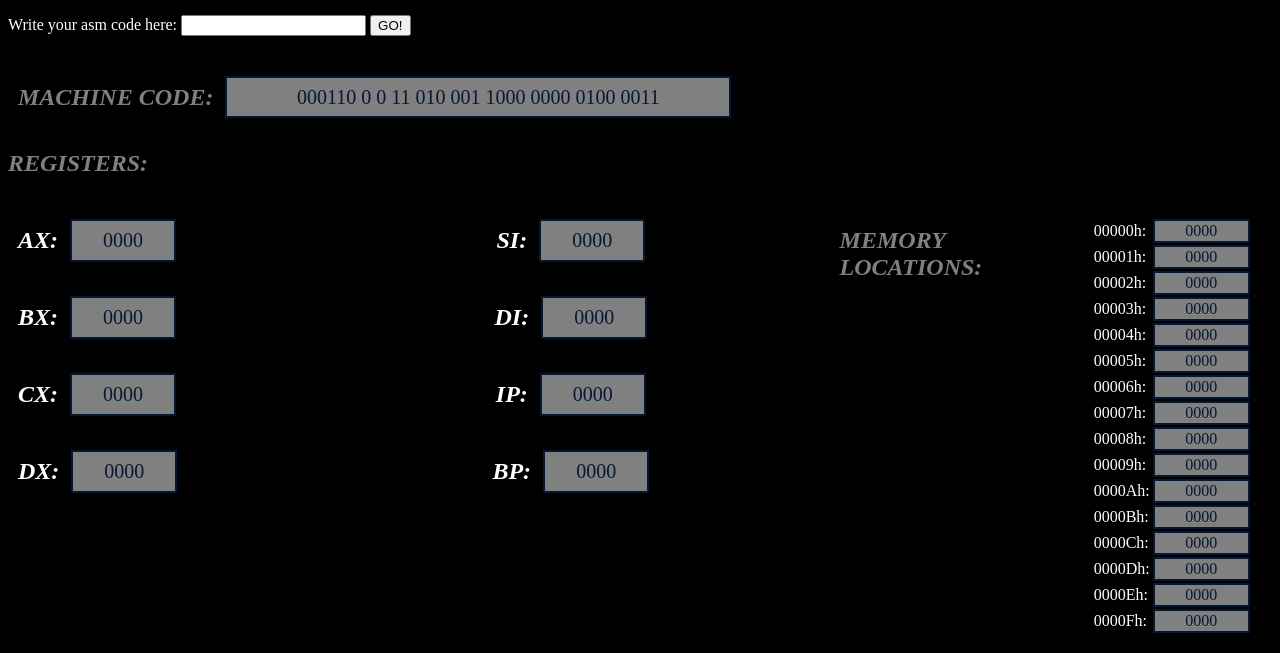
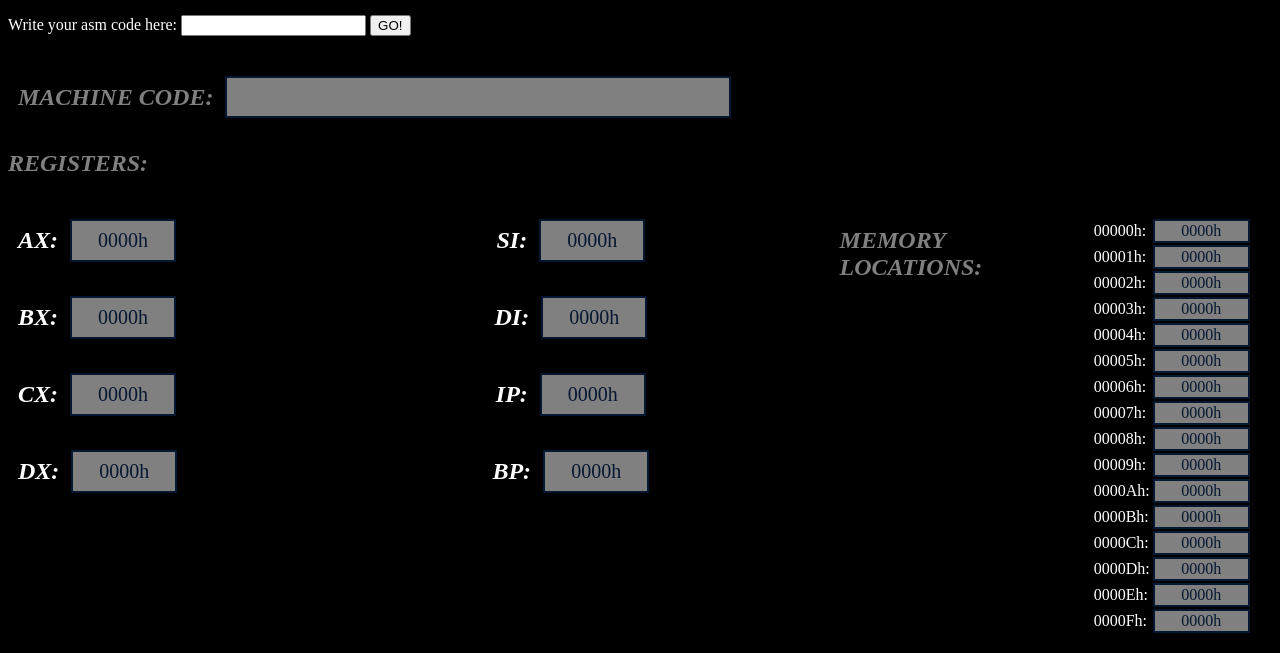
Before and after one commit to rameenaamir137/COAL-assignment, a plain HTML site: page index.html in a window 1280 px wide. Shown: the part 147-800 px from the top of the page. Drawn offline with Linux system fonts and the light colour scheme.

Commit message:
commit 1

```diff
--- a/index.html
+++ b/index.html
@@ -20,15 +20,15 @@
     <br>
 
     <label for="ASMCODE" style="color:white; justify-content: center;font-size: medium;">Write your asm code here: </label>
-    <input type="text" id="footer-field" name="ASMCODE">
-    <button class="BUTTON1" style="justify-content: center;">GO!</button>
+    <input id="id1" type="text"  name="ASMCODE">
+    <button class="BUTTON1" style="justify-content: center;" onclick="myFunction()">GO!</button>
     <br><br>
     <div style="display: flex; margin:10px;justify-content: left;">
         <h2 class="naming" style="color:gray; font-style: italic;">MACHINE CODE:</h2>
         <table style="margin:10px;">
         <tr>
-            <td style="background-color: gray; border: 2px solid #061731; color: #061731; width: 500px; text-align: center;font-size:20px">
-            000110 0 0 11 010 001 1000 0000 0100 0011
+            <td id="machine_code" style="background-color: gray; border: 2px solid #061731; color: #061731; width: 500px; text-align: center;font-size:20px">
+
             </td>
             <!--<td style="background-color: gray; border: 2px solid #061731; color: #061731;">0</td>
             <td style="background-color: gray; border: 2px solid #061731; color: #061731;">0</td>
@@ -50,7 +50,7 @@
         <h2 class="naming" style="color:white; font-style: italic;">AX:</h2>
         <table style="margin:10px;">
         <tr>
-            <td style="background-color: gray; border: 2px solid #061731; color: #061731; width: 100px; text-align: center;font-size:20px">0000</td>
+            <td id="AX" style="background-color: gray; border: 2px solid #061731; color: #061731; width: 100px; text-align: center;font-size:20px">0000h</td>
             <!--<td style="background-color: gray; border: 2px solid #061731; color: #061731;">0</td>
             <td style="background-color: gray; border: 2px solid #061731; color: #061731;">0</td>
             <td style="background-color: gray; border: 2px solid #061731; color: #061731;">00</td>
@@ -64,7 +64,7 @@
         <h2 class="naming" style="color:white; font-style: italic;">BX:</h2>
         <table style="margin:10px;">
         <tr>
-            <td style="background-color: gray; border: 2px solid #061731; color: #061731; width: 100px; text-align: center;font-size:20px">0000</td>
+            <td id="BX" style="background-color: gray; border: 2px solid #061731; color: #061731; width: 100px; text-align: center;font-size:20px">0000h</td>
             <!--<td style="background-color: gray; border: 2px solid #061731; color: #061731;">0</td>
             <td style="background-color: gray; border: 2px solid #061731; color: #061731;">0</td>
             <td style="background-color: gray; border: 2px solid #061731; color: #061731;">00</td>
@@ -78,7 +78,7 @@
     <h2 class="naming" style="color:white; font-style: italic;">CX:</h2>
     <table style="margin:10px;">
     <tr>
-        <td style="background-color: gray; border: 2px solid #061731; color: #061731; width: 100px; text-align: center;font-size:20px">0000</td>
+        <td id="CX" style="background-color: gray; border: 2px solid #061731; color: #061731; width: 100px; text-align: center;font-size:20px">0000h</td>
         <!--<td style="background-color: gray; border: 2px solid #061731; color: #061731;">0</td>
         <td style="background-color: gray; border: 2px solid #061731; color: #061731;">0</td>
         <td style="background-color: gray; border: 2px solid #061731; color: #061731;">00</td>
@@ -92,7 +92,7 @@
     <h2 class="naming" style="color:white; font-style: italic;">DX:</h2>
     <table style="margin:10px;">
     <tr>
-        <td style="background-color: gray; border: 2px solid #061731; color: #061731; width: 100px; text-align: center;font-size:20px">0000</td>
+        <td id="DX" style="background-color: gray; border: 2px solid #061731; color: #061731; width: 100px; text-align: center;font-size:20px">0000h</td>
         <!--<td style="background-color: gray; border: 2px solid #061731; color: #061731;">0</td>
         <td style="background-color: gray; border: 2px solid #061731; color: #061731;">0</td>
         <td style="background-color: gray; border: 2px solid #061731; color: #061731;">00</td>
@@ -111,7 +111,7 @@
     <h2 class="naming" style="color:white; font-style: italic;">SI:</h2>
     <table style="margin:10px;">
     <tr>
-        <td style="background-color: gray; border: 2px solid #061731; color: #061731; width: 100px; text-align: center;font-size:20px">0000</td>
+        <td id="SI" style="background-color: gray; border: 2px solid #061731; color: #061731; width: 100px; text-align: center;font-size:20px">0000h</td>
         <!--<td style="background-color: gray; border: 2px solid #061731; color: #061731;">0</td>
         <td style="background-color: gray; border: 2px solid #061731; color: #061731;">0</td>
         <td style="background-color: gray; border: 2px solid #061731; color: #061731;">00</td>
@@ -125,7 +125,7 @@
     <h2 class="naming" style="color:white; font-style: italic;">DI:</h2>
     <table style="margin:10px;">
     <tr>
-        <td style="background-color: gray; border: 2px solid #061731; color: #061731; width: 100px; text-align: center;font-size:20px">0000</td>
+        <td id="DI" style="background-color: gray; border: 2px solid #061731; color: #061731; width: 100px; text-align: center;font-size:20px">0000h</td>
         <!--<td style="background-color: gray; border: 2px solid #061731; color: #061731;">0</td>
         <td style="background-color: gray; border: 2px solid #061731; color: #061731;">0</td>
         <td style="background-color: gray; border: 2px solid #061731; color: #061731;">00</td>
@@ -139,7 +139,7 @@
     <h2 class="naming" style="color:white; font-style: italic;">IP:</h2>
     <table style="margin:10px;">
     <tr>
-        <td style="background-color: gray; border: 2px solid #061731; color: #061731; width: 100px; text-align: center;font-size:20px">0000</td>
+        <td id="IP" style="background-color: gray; border: 2px solid #061731; color: #061731; width: 100px; text-align: center;font-size:20px">0000h</td>
         <!--<td style="background-color: gray; border: 2px solid #061731; color: #061731;">0</td>
         <td style="background-color: gray; border: 2px solid #061731; color: #061731;">0</td>
         <td style="background-color: gray; border: 2px solid #061731; color: #061731;">00</td>
@@ -153,7 +153,7 @@
         <h2 class="naming" style="color:white; font-style: italic;">BP:</h2>
         <table style="margin:10px;">
         <tr>
-            <td style="background-color: gray; border: 2px solid #061731; color: #061731; width: 100px; text-align: center;font-size:20px">0000</td>
+            <td id="BP" style="background-color: gray; border: 2px solid #061731; color: #061731; width: 100px; text-align: center;font-size:20px">0000h</td>
             <!--<td style="background-color: gray; border: 2px solid #061731; color: #061731;">0</td>
             <td style="background-color: gray; border: 2px solid #061731; color: #061731;">0</td>
             <td style="background-color: gray; border: 2px solid #061731; color: #061731;">00</td>
@@ -170,37 +170,37 @@
             <h2 style = "color:gray;font-style: italic;">MEMORY LOCATIONS:</h2>
             <table style="margin:10px;">
                 <tr><td style="color:white">00000h:</td>
-                    <td style="background-color: gray; border: 2px solid #061731; color: #061731; width: 100px; text-align: center;">0000</td></tr>
+                    <td id="[0000]" style="background-color: gray; border: 2px solid #061731; color: #061731; width: 100px; text-align: center;">0000h</td></tr>
                 <tr><td style="color:white">00001h:</td>
-                    <td style="background-color: gray; border: 2px solid #061731; color: #061731; width: 100px; text-align: center;">0000</td></tr>
+                    <td id="[0001]" style="background-color: gray; border: 2px solid #061731; color: #061731; width: 100px; text-align: center;">0000h</td></tr>
                 <tr><td style="color:white">00002h:</td>
-                    <td style="background-color: gray; border: 2px solid #061731; color: #061731; width: 100px; text-align: center;">0000</td></tr>
+                    <td id="[0002]" style="background-color: gray; border: 2px solid #061731; color: #061731; width: 100px; text-align: center;">0000h</td></tr>
                 <tr><td style="color:white">00003h:</td>
-                    <td style="background-color: gray; border: 2px solid #061731; color: #061731; width: 100px; text-align: center;">0000</td></tr>
+                    <td id="[0003]" style="background-color: gray; border: 2px solid #061731; color: #061731; width: 100px; text-align: center;">0000h</td></tr>
                 <tr><td style="color:white">00004h:</td>
-                    <td style="background-color: gray; border: 2px solid #061731; color: #061731; width: 100px; text-align: center;">0000</td></tr>
+                    <td id="[0004]" style="background-color: gray; border: 2px solid #061731; color: #061731; width: 100px; text-align: center;">0000h</td></tr>
                 <tr><td style="color:white">00005h:</td>
-                    <td style="background-color: gray; border: 2px solid #061731; color: #061731; width: 100px; text-align: center;">0000</td></tr>
+                    <td id="[0005]" style="background-color: gray; border: 2px solid #061731; color: #061731; width: 100px; text-align: center;">0000h</td></tr>
                 <tr><td style="color:white">00006h:</td>
-                    <td style="background-color: gray; border: 2px solid #061731; color: #061731; width: 100px; text-align: center;">0000</td></tr>
+                    <td id="[0006]" style="background-color: gray; border: 2px solid #061731; color: #061731; width: 100px; text-align: center;">0000h</td></tr>
                 <tr><td style="color:white">00007h:</td>
-                    <td style="background-color: gray; border: 2px solid #061731; color: #061731; width: 100px; text-align: center;">0000</td></tr>
+                    <td id="[0007]" style="background-color: gray; border: 2px solid #061731; color: #061731; width: 100px; text-align: center;">0000h</td></tr>
                 <tr><td style="color:white">00008h:</td>
-                    <td style="background-color: gray; border: 2px solid #061731; color: #061731; width: 100px; text-align: center;">0000</td></tr>
+                    <td id="[0008]" style="background-color: gray; border: 2px solid #061731; color: #061731; width: 100px; text-align: center;">0000h</td></tr>
                 <tr><td style="color:white">00009h:</td>
-                    <td style="background-color: gray; border: 2px solid #061731; color: #061731; width: 100px; text-align: center;">0000</td></tr>
+                    <td id="[0009]"style="background-color: gray; border: 2px solid #061731; color: #061731; width: 100px; text-align: center;">0000h</td></tr>
                 <tr><td style="color:white">0000Ah:</td>
-                    <td style="background-color: gray; border: 2px solid #061731; color: #061731; width: 100px; text-align: center;">0000</td></tr>
+                    <td id="[000A]" style="background-color: gray; border: 2px solid #061731; color: #061731; width: 100px; text-align: center;">0000h</td></tr>
                 <tr><td style="color:white">0000Bh:</td>
-                    <td style="background-color: gray; border: 2px solid #061731; color: #061731; width: 100px; text-align: center;">0000</td></tr>
+                    <td id="[000B]" style="background-color: gray; border: 2px solid #061731; color: #061731; width: 100px; text-align: center;">0000h</td></tr>
                 <tr><td style="color:white">0000Ch:</td>
-                    <td style="background-color: gray; border: 2px solid #061731; color: #061731; width: 100px; text-align: center;">0000</td></tr>
+                    <td id="[000C]" style="background-color: gray; border: 2px solid #061731; color: #061731; width: 100px; text-align: center;">0000h</td></tr>
                 <tr><td style="color:white">0000Dh:</td>
-                    <td style="background-color: gray; border: 2px solid #061731; color: #061731; width: 100px; text-align: center;">0000</td></tr>
+                    <td id="[000D]" style="background-color: gray; border: 2px solid #061731; color: #061731; width: 100px; text-align: center;">0000h</td></tr>
                 <tr><td style="color:white">0000Eh:</td>
-                    <td style="background-color: gray; border: 2px solid #061731; color: #061731; width: 100px; text-align: center;">0000</td></tr>
+                    <td id="[000E]" style="background-color: gray; border: 2px solid #061731; color: #061731; width: 100px; text-align: center;">0000h</td></tr>
                 <tr><td style="color:white">0000Fh:</td>
-                    <td style="background-color: gray; border: 2px solid #061731; color: #061731; width: 100px; text-align: center;">0000</td></tr>
+                    <td id="[000F]"style="background-color: gray; border: 2px solid #061731; color: #061731; width: 100px; text-align: center;">0000h</td></tr>
 
             </table>
             </div>
@@ -210,6 +210,7 @@
 
 
 
-    </body>
+<script src="coal_assignment.js"></script>
+
 </body>
 </html>
```
